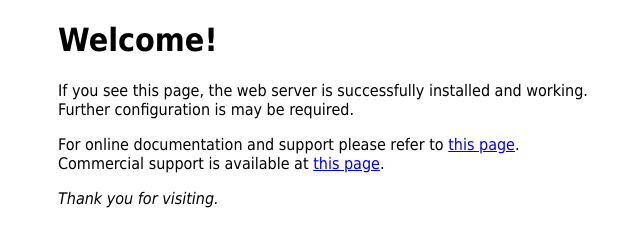
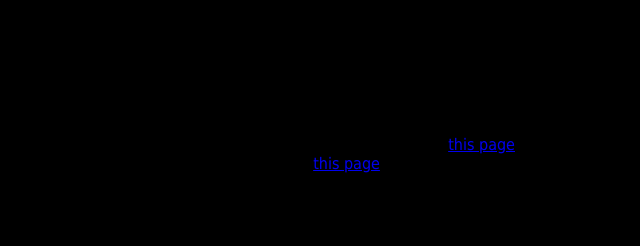
Before and after one commit to socratespraetoria/plsdontblock.me, a plain HTML site: page index.html in a window 1280 px wide. Shown: the whole page, without its empty margins (302-942 px from the left). Drawn offline with Linux system fonts and the light colour scheme.

Commit message:
Update index.html

```diff
--- a/index.html
+++ b/index.html
@@ -10,7 +10,7 @@
     }
 </style>
 </head>
-<body>
+<body bgcolor="000000">
 <h1>Welcome!</h1>
 <p>If you see this page, the web server is successfully installed and
 working. Further configuration is may be required.</p>
```
